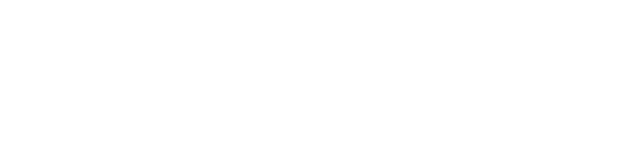
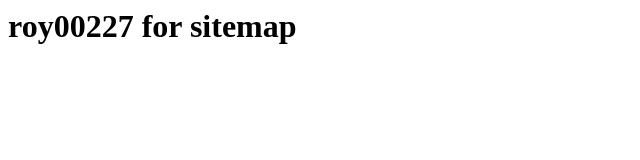
Before and after one commit to roy00227/Netlify, a plain HTML site: page index.html in a window 1280 px wide. Shown: the whole page, without its empty margins (0-640 px from the left). Drawn offline with Linux system fonts and the light colour scheme.

Commit message:
Update index.html

```diff
--- a/index.html
+++ b/index.html
@@ -1 +1,2 @@
 <meta name="google-site-verification" content="bAi5DVisXWNkzER2cdFWLvdQdVF5Q7YiFzluDEQOlSI" />
+<h1>roy00227 for sitemap</h1>
```
